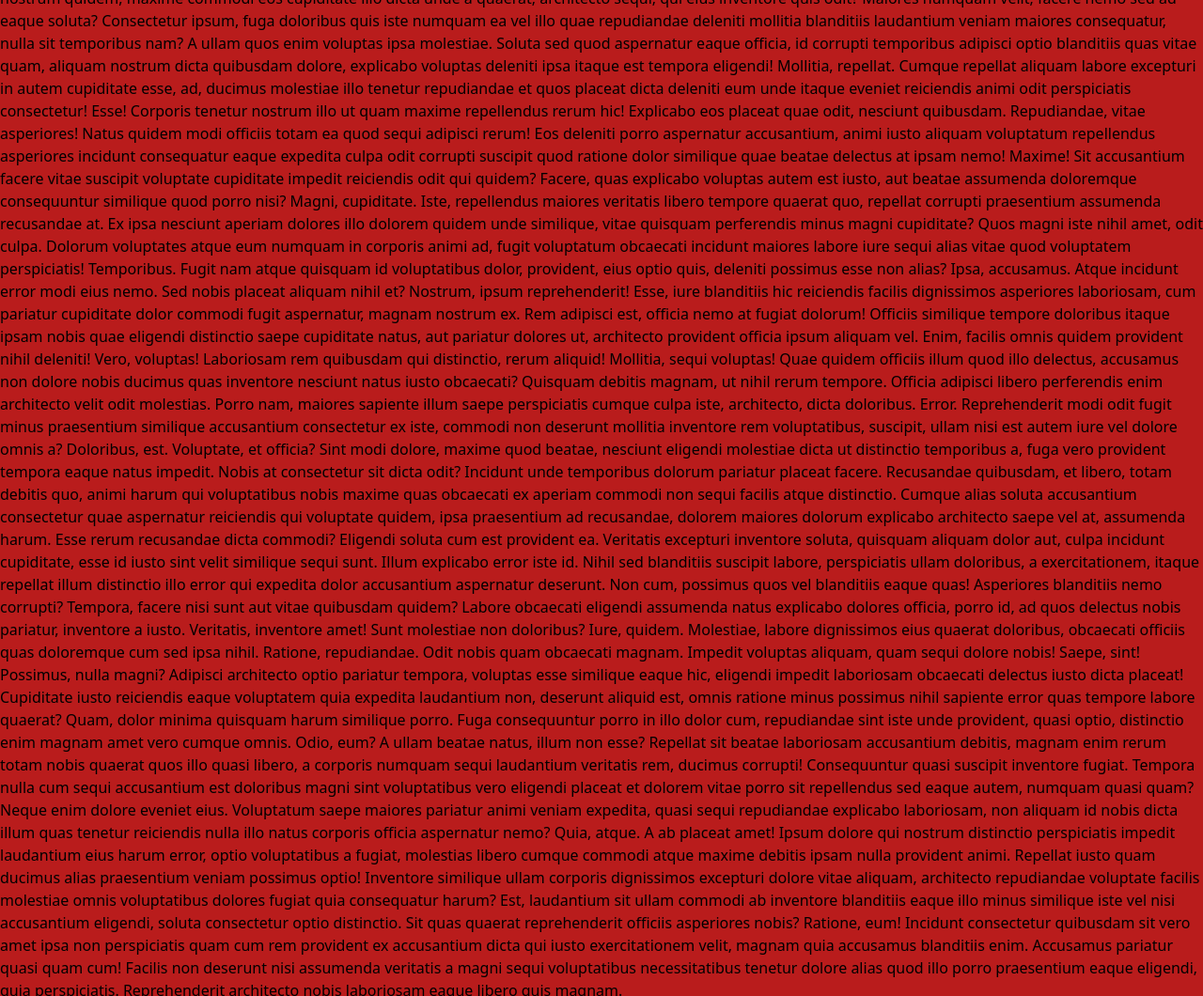
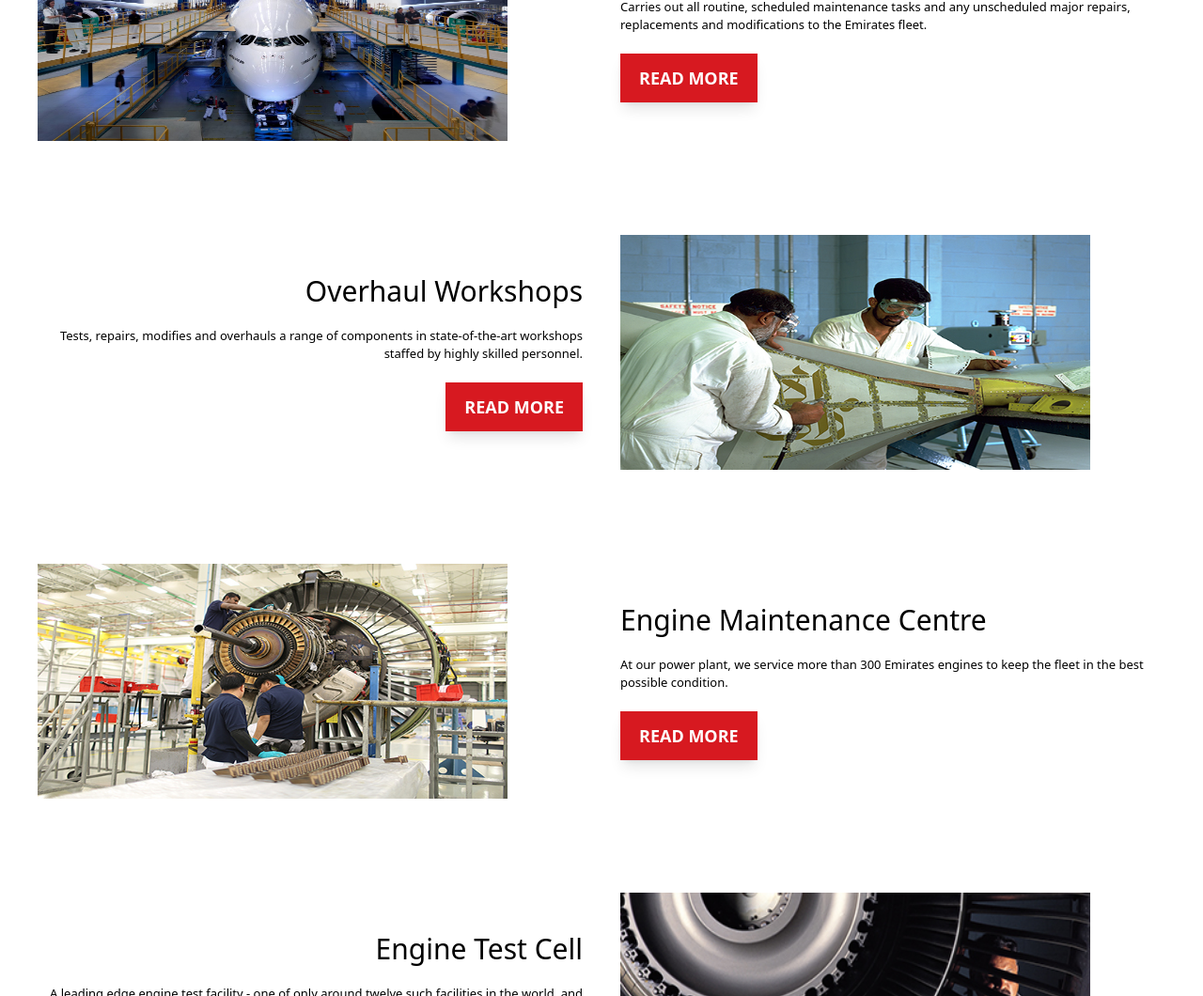
Before and after one commit to Waarith/Dervac-Emirate, a website: page src/pages/Aircraft-maintainance/aircraft.html in a window 1280 px wide. Shown: the part 1213-2273 px from the top of the page at 94% size. Drawn offline with Linux system fonts and the light colour scheme; files that its build step writes are made by us from their sources; files whose address does not match are found by name.

Commit message:
first page

```diff
--- a/src/pages/Aircraft-maintainance/aircraft.html
+++ b/src/pages/Aircraft-maintainance/aircraft.html
@@ -8,7 +8,7 @@
   <link rel="stylesheet" href="style.css">
   <link href="../../output.css" rel="stylesheet">
 </head>
-<body class="bg-red-700">
+<body>
 
 <!--  Header start here-->
 
@@ -145,7 +145,7 @@
       ></div>
       <div class="grid gap-5 px-5 md:px-14 md:pt-60 pb-20 pt-96">
         <h1 class="text-white text-4xl">Aircraft Maintenance</h1>
-        <p class="text-white text-sm md::w-[630px]">Full support for emirates fleet, and other airlines, from state-of-the-art facility in Dubai and at outstations across the world</p>
+        <p class="text-white text-sm md:w-[600px]">Full support for emirates fleet, and other airlines, from state-of-the-art facility in Dubai and at outstations across the world</p>
         <a href="../../Engineering-Equipment.html" class="">
           <button class="text-lg font-bold text-white bg-[#d71920] py-3 px-5 hover:text-[#d71920] hover:bg-white">CONTACT US</button>
         </a>
@@ -155,57 +155,123 @@
 <!-- Header ends here -->
 
 
-        <section>
-            Lorem ipsum dolor sit amet consectetur adipisicing elit. Commodi, temporibus officia. Possimus voluptates quos dolorem maxime ratione expedita porro autem accusantium dolorum? Provident officia assumenda consectetur expedita. Quo, amet ratione.
-            Quasi quam, harum consequuntur perspiciatis ea totam impedit, tempore animi neque consequatur commodi saepe odit natus sunt consectetur. Deleniti error illo maxime quos adipisci, cumque ea saepe? Facilis, veniam iusto.
-            Eaque, consectetur enim. Atque obcaecati nisi sapiente tempore. Nihil quisquam repudiandae non inventore quaerat deserunt, cupiditate nulla ipsam debitis sapiente fugit rem, sequi libero porro. Assumenda veritatis rem molestiae cupiditate!
-            Voluptas minima quasi distinctio! Ipsam, illo. Quod, eos molestias fugit voluptatum voluptatem eveniet doloribus quibusdam laborum sunt inventore excepturi aperiam, omnis eaque nam illo natus veniam nobis facere saepe quaerat.
-            Omnis itaque suscipit neque facere excepturi nesciunt, cumque, dicta reprehenderit magnam sed perspiciatis earum debitis nihil eius sint possimus magni distinctio porro nam aspernatur. Eveniet quos perspiciatis tempora officia iste?
-            Quibusdam alias consectetur debitis nam soluta facilis a? Illum, magnam deserunt consectetur at dicta veniam quis maxime accusantium repudiandae voluptatibus ullam libero! Ullam tempore itaque rerum, laboriosam reprehenderit quasi deleniti?
-            Quis esse voluptatibus deserunt corporis id tempora dolor repudiandae eveniet fugiat porro fugit cumque assumenda totam quidem, enim aliquam amet. Est adipisci corporis cum nisi beatae doloribus natus ea provident!
-            Sapiente adipisci ex, magni assumenda ipsum id! Aliquam magni reiciendis suscipit explicabo, esse quaerat aut recusandae ullam, laboriosam magnam accusantium dolor, assumenda animi dolore iusto molestiae corporis tenetur saepe et?
-            Minima expedita ratione mollitia reprehenderit alias nobis atque velit dignissimos natus modi ex, placeat sunt, ea tempore, ducimus corrupti. Ad pariatur ea cum laborum nam distinctio repellat nesciunt laudantium blanditiis?
-            Aliquid laboriosam ullam nisi cum sit laudantium quam numquam est architecto, vero odit. Saepe deleniti ullam, maxime ex accusantium, consequuntur minus nostrum recusandae dignissimos, autem porro amet sequi tempore? Officia?
-            Officiis distinctio consectetur corrupti velit tempore modi voluptas molestiae provident aperiam excepturi soluta ea quod possimus beatae fuga, nemo in. Impedit qui earum dolore cum et tenetur? Perspiciatis, tempore natus.
-            Sit praesentium repellat, natus obcaecati similique quam laboriosam, aperiam voluptatum quis impedit quia necessitatibus blanditiis deserunt non a. Provident excepturi necessitatibus eos quam adipisci tempora sapiente accusantium quisquam neque a?
-            Voluptatum ipsam odio necessitatibus, omnis incidunt magni pariatur consectetur porro ipsum inventore ab sapiente accusamus tempora minima repellendus deleniti, et quisquam quis nisi itaque! Sed eligendi facere quam sunt laudantium.
-            Cum harum, sapiente itaque vero enim ea tenetur voluptas error ducimus. Aut nisi suscipit, dolores expedita inventore delectus perspiciatis reprehenderit illo, consequuntur itaque, id tempore qui dicta debitis ipsa doloribus.
-            Quam eos cum doloribus et obcaecati quis. Accusantium, deserunt accusamus neque totam ducimus iste esse quaerat quidem cupiditate eligendi sunt minus eum, veritatis sapiente consequuntur delectus dolorem expedita modi! Quibusdam!
-            Qui iure rem dolorem laboriosam quas mollitia! Fugit molestias, sint libero possimus iste, illum optio, excepturi ea facilis nemo odit! Culpa deleniti neque voluptate quibusdam ad ut tenetur sapiente sequi!
-            Deleniti eum laborum quis ducimus quae quibusdam minima nihil blanditiis. Quidem quis sed, repellendus similique doloribus assumenda iure obcaecati magni ea nemo, quam officia amet ad architecto debitis ipsam aliquam!
-            Ipsam molestias reiciendis nostrum quidem, maxime commodi eos cupiditate illo dicta unde a quaerat, architecto sequi, qui eius inventore quis odit? Maiores numquam velit, facere nemo sed ad eaque soluta?
-            Consectetur ipsum, fuga doloribus quis iste numquam ea vel illo quae repudiandae deleniti mollitia blanditiis laudantium veniam maiores consequatur, nulla sit temporibus nam? A ullam quos enim voluptas ipsa molestiae.
-            Soluta sed quod aspernatur eaque officia, id corrupti temporibus adipisci optio blanditiis quas vitae quam, aliquam nostrum dicta quibusdam dolore, explicabo voluptas deleniti ipsa itaque est tempora eligendi! Mollitia, repellat.
-            Cumque repellat aliquam labore excepturi in autem cupiditate esse, ad, ducimus molestiae illo tenetur repudiandae et quos placeat dicta deleniti eum unde itaque eveniet reiciendis animi odit perspiciatis consectetur! Esse!
-            Corporis tenetur nostrum illo ut quam maxime repellendus rerum hic! Explicabo eos placeat quae odit, nesciunt quibusdam. Repudiandae, vitae asperiores! Natus quidem modi officiis totam ea quod sequi adipisci rerum!
-            Eos deleniti porro aspernatur accusantium, animi iusto aliquam voluptatum repellendus asperiores incidunt consequatur eaque expedita culpa odit corrupti suscipit quod ratione dolor similique quae beatae delectus at ipsam nemo! Maxime!
-            Sit accusantium facere vitae suscipit voluptate cupiditate impedit reiciendis odit qui quidem? Facere, quas explicabo voluptas autem est iusto, aut beatae assumenda doloremque consequuntur similique quod porro nisi? Magni, cupiditate.
-            Iste, repellendus maiores veritatis libero tempore quaerat quo, repellat corrupti praesentium assumenda recusandae at. Ex ipsa nesciunt aperiam dolores illo dolorem quidem unde similique, vitae quisquam perferendis minus magni cupiditate?
-            Quos magni iste nihil amet, odit culpa. Dolorum voluptates atque eum numquam in corporis animi ad, fugit voluptatum obcaecati incidunt maiores labore iure sequi alias vitae quod voluptatem perspiciatis! Temporibus.
-            Fugit nam atque quisquam id voluptatibus dolor, provident, eius optio quis, deleniti possimus esse non alias? Ipsa, accusamus. Atque incidunt error modi eius nemo. Sed nobis placeat aliquam nihil et?
-            Nostrum, ipsum reprehenderit! Esse, iure blanditiis hic reiciendis facilis dignissimos asperiores laboriosam, cum pariatur cupiditate dolor commodi fugit aspernatur, magnam nostrum ex. Rem adipisci est, officia nemo at fugiat dolorum!
-            Officiis similique tempore doloribus itaque ipsam nobis quae eligendi distinctio saepe cupiditate natus, aut pariatur dolores ut, architecto provident officia ipsum aliquam vel. Enim, facilis omnis quidem provident nihil deleniti!
-            Vero, voluptas! Laboriosam rem quibusdam qui distinctio, rerum aliquid! Mollitia, sequi voluptas! Quae quidem officiis illum quod illo delectus, accusamus non dolore nobis ducimus quas inventore nesciunt natus iusto obcaecati?
-            Quisquam debitis magnam, ut nihil rerum tempore. Officia adipisci libero perferendis enim architecto velit odit molestias. Porro nam, maiores sapiente illum saepe perspiciatis cumque culpa iste, architecto, dicta doloribus. Error.
-            Reprehenderit modi odit fugit minus praesentium similique accusantium consectetur ex iste, commodi non deserunt mollitia inventore rem voluptatibus, suscipit, ullam nisi est autem iure vel dolore omnis a? Doloribus, est.
-            Voluptate, et officia? Sint modi dolore, maxime quod beatae, nesciunt eligendi molestiae dicta ut distinctio temporibus a, fuga vero provident tempora eaque natus impedit. Nobis at consectetur sit dicta odit?
-            Incidunt unde temporibus dolorum pariatur placeat facere. Recusandae quibusdam, et libero, totam debitis quo, animi harum qui voluptatibus nobis maxime quas obcaecati ex aperiam commodi non sequi facilis atque distinctio.
-            Cumque alias soluta accusantium consectetur quae aspernatur reiciendis qui voluptate quidem, ipsa praesentium ad recusandae, dolorem maiores dolorum explicabo architecto saepe vel at, assumenda harum. Esse rerum recusandae dicta commodi?
-            Eligendi soluta cum est provident ea. Veritatis excepturi inventore soluta, quisquam aliquam dolor aut, culpa incidunt cupiditate, esse id iusto sint velit similique sequi sunt. Illum explicabo error iste id.
-            Nihil sed blanditiis suscipit labore, perspiciatis ullam doloribus, a exercitationem, itaque repellat illum distinctio illo error qui expedita dolor accusantium aspernatur deserunt. Non cum, possimus quos vel blanditiis eaque quas!
-            Asperiores blanditiis nemo corrupti? Tempora, facere nisi sunt aut vitae quibusdam quidem? Labore obcaecati eligendi assumenda natus explicabo dolores officia, porro id, ad quos delectus nobis pariatur, inventore a iusto.
-            Veritatis, inventore amet! Sunt molestiae non doloribus? Iure, quidem. Molestiae, labore dignissimos eius quaerat doloribus, obcaecati officiis quas doloremque cum sed ipsa nihil. Ratione, repudiandae. Odit nobis quam obcaecati magnam.
-            Impedit voluptas aliquam, quam sequi dolore nobis! Saepe, sint! Possimus, nulla magni? Adipisci architecto optio pariatur tempora, voluptas esse similique eaque hic, eligendi impedit laboriosam obcaecati delectus iusto dicta placeat!
-            Cupiditate iusto reiciendis eaque voluptatem quia expedita laudantium non, deserunt aliquid est, omnis ratione minus possimus nihil sapiente error quas tempore labore quaerat? Quam, dolor minima quisquam harum similique porro.
-            Fuga consequuntur porro in illo dolor cum, repudiandae sint iste unde provident, quasi optio, distinctio enim magnam amet vero cumque omnis. Odio, eum? A ullam beatae natus, illum non esse?
-            Repellat sit beatae laboriosam accusantium debitis, magnam enim rerum totam nobis quaerat quos illo quasi libero, a corporis numquam sequi laudantium veritatis rem, ducimus corrupti! Consequuntur quasi suscipit inventore fugiat.
-            Tempora nulla cum sequi accusantium est doloribus magni sint voluptatibus vero eligendi placeat et dolorem vitae porro sit repellendus sed eaque autem, numquam quasi quam? Neque enim dolore eveniet eius.
-            Voluptatum saepe maiores pariatur animi veniam expedita, quasi sequi repudiandae explicabo laboriosam, non aliquam id nobis dicta illum quas tenetur reiciendis nulla illo natus corporis officia aspernatur nemo? Quia, atque.
-            A ab placeat amet! Ipsum dolore qui nostrum distinctio perspiciatis impedit laudantium eius harum error, optio voluptatibus a fugiat, molestias libero cumque commodi atque maxime debitis ipsam nulla provident animi.
-            Repellat iusto quam ducimus alias praesentium veniam possimus optio! Inventore similique ullam corporis dignissimos excepturi dolore vitae aliquam, architecto repudiandae voluptate facilis molestiae omnis voluptatibus dolores fugiat quia consequatur harum?
-            Est, laudantium sit ullam commodi ab inventore blanditiis eaque illo minus similique iste vel nisi accusantium eligendi, soluta consectetur optio distinctio. Sit quas quaerat reprehenderit officiis asperiores nobis? Ratione, eum!
-            Incidunt consectetur quibusdam sit vero amet ipsa non perspiciatis quam cum rem provident ex accusantium dicta qui iusto exercitationem velit, magnam quia accusamus blanditiis enim. Accusamus pariatur quasi quam cum!
-            Facilis non deserunt nisi assumenda veritatis a magni sequi voluptatibus necessitatibus tenetur dolore alias quod illo porro praesentium eaque eligendi, quia perspiciatis. Reprehenderit architecto nobis laboriosam eaque libero quis magnam.
+        <section class="bg-white px-5 md:px-10">
+            <div class="space-y-5 py-20">
+              <!-- line Maintenance -->
+              <div class="grid md:grid-cols-2 md:text-end gap-10 py-10 pt-10">
+
+                <div class="flex-col space-y-5 flex md:items-end justify-center">
+                  <h1 class="text-3xl">Line Maintenance</h1>
+                  <p class="font-light md::w-[500px] text-[13px]">
+                    Technical support for aircraft and engines, and aircraft cabin maintenance and refurbishment. We work 24 hours, seven days a week at our state-of-the-art facility in Dubai and at our network of outstations
+                  </p>
+                  <div style="background-image: url(../../images/line\ maintenace.jpg); background-size: cover; background-position: center;" class="py-20 w-full md:hidden">
+                    <!-- <img src="../../images/line maintenace.jpg" alt="" class="w-full h-40 md:hidden"> -->
+                  </div>
+                    <a href="./line.html" class="">
+                      <button class="text-lg font-bold text-white bg-[#d71920] py-3 px-5 hover:text-[#d71920] hover:bg-white shadow-lg">READ MORE</button>
+                    </a>
+                </div>
+                <div>
+                  <img src="../../images/line maintenace.jpg" alt="" class="md:w-[500px] md:h-[250px] hidden md:flex">
+                </div>
+              </div>
+              <!-- BASE MAINTENANCE  -->
+              <div class="grid md:grid-cols-2 gap-10 py-10">
+                <div>
+                  <img src="../../images/base-maintenance.jpg" alt="" class="md:w-[500px] md:h-[250px] hidden md:flex">
+                </div>
+                <div class="flex-col space-y-5 flex justify-center">
+                  <h1 class="text-3xl">Base Maintenance</h1>
+                  <p class="font-light md::w-[500px] text-[13px]">
+                    Carries out all routine, scheduled maintenance tasks and any unscheduled major repairs, replacements and modifications to the Emirates fleet.
+                  </p>
+                  <div style="background-image: url(../../images/base-maintenance.jpg); background-size: cover; background-position: center;" class="py-20 w-full md:hidden">
+                    <!-- <img src="../../images/line maintenace.jpg" alt="" class="w-full h-40 md:hidden"> -->
+                  </div>
+                    <a href="./base.html" class="">
+                      <button class="text-lg font-bold text-white bg-[#d71920] py-3 px-5 hover:text-[#d71920] hover:bg-white shadow-lg">READ MORE</button>
+                    </a>
+                </div>
+
+              </div>
+              <!-- Overhaul workshops -->
+              <div class="grid md:grid-cols-2 md:text-end gap-10 py-10 pt-10">
+
+                <div class="flex-col space-y-5 flex md:items-end justify-center">
+                  <h1 class="text-3xl">Overhaul Workshops</h1>
+                  <p class="font-light md::w-[500px] text-[13px]">
+                    Tests, repairs, modifies and overhauls a range of components in state-of-the-art workshops staffed by highly skilled personnel.
+                  </p>
+                  <div style="background-image: url(../../images/overhaul-workhop.jpg); background-size: cover; background-position: center;" class="py-20 w-full md:hidden">
+                    <!-- <img src="../../images/line maintenace.jpg" alt="" class="w-full h-40 md:hidden"> -->
+                  </div>
+                    <a href="./Overhaul.html" class="">
+                      <button class="text-lg font-bold text-white bg-[#d71920] py-3 px-5 hover:text-[#d71920] hover:bg-white shadow-lg">READ MORE</button>
+                    </a>
+                </div>
+                <div>
+                  <img src="../../images/overhaul-workhop.jpg" alt="" class="md:w-[500px] md:h-[250px] hidden md:flex">
+                </div>
+              </div>
+              <!-- engine maintenance centre -->
+              <div class="grid md:grid-cols-2 gap-10 py-10">
+                <div>
+                  <img src="../../images/engine-mainteneace.jpg" alt="" class="md:w-[500px] md:h-[250px] hidden md:flex">
+                </div>
+                <div class="flex-col space-y-5 flex justify-center">
+                  <h1 class="text-3xl">Engine Maintenance Centre</h1>
+                  <p class="font-light md::w-[500px] text-[13px]">
+                    At our power plant, we service more than 300 Emirates engines to keep the fleet in the best possible condition.
+                  </p>
+                  <div style="background-image: url(../../images/engine-mainteneace.jpg); background-size: cover; background-position: center;" class="py-20 w-full md:hidden">
+                    <!-- <img src="../../images/line maintenace.jpg" alt="" class="w-full h-40 md:hidden"> -->
+                  </div>
+                    <a href="./Maintenance.html" class="">
+                      <button class="text-lg font-bold text-white bg-[#d71920] py-3 px-5 hover:text-[#d71920] hover:bg-white shadow-lg">READ MORE</button>
+                    </a>
+                </div>
+
+              </div>
+              <!-- engine test call -->
+              <div class="grid md:grid-cols-2 md:text-end gap-10 py-10 pt-10">
+
+                <div class="flex-col space-y-5 flex md:items-end justify-center">
+                  <h1 class="text-3xl">Engine Test Cell</h1>
+                  <p class="font-light md::w-[500px] text-[13px]">
+                    A leading edge engine test facility - one of only around twelve such facilities in the world, and the largest test facility of its kind in the Middle East.
+                  </p>
+                  <div style="background-image: url(../../images/engine-test-call.jpg); background-size: cover; background-position: center;" class="py-20 w-full md:hidden">
+                    <!-- <img src="../../images/line maintenace.jpg" alt="" class="w-full h-40 md:hidden"> -->
+                  </div>
+                    <a href="./Text.html" class="">
+                      <button class="text-lg font-bold text-white bg-[#d71920] py-3 px-5 hover:text-[#d71920] hover:bg-white shadow-lg">READ MORE</button>
+                    </a>
+                </div>
+                <div>
+                  <img src="../../images/engine-test-call.jpg" alt="" class="md:w-[500px] md:h-[250px] hidden md:flex">
+                </div>
+              </div>
+              <!-- aircraft Apperance centre -->
+              <div class="grid md:grid-cols-2 gap-10 py-10">
+                <div>
+                  <img src="../../images/aircraft-centre.jpg" alt="" class="md:w-[500px] md:h-[250px] hidden md:flex">
+                </div>
+                <div class="flex-col space-y-5 flex justify-center">
+                  <h1 class="text-3xl">Aircraft Appearance Centre</h1>
+                  <p class="font-light md::w-[500px] text-[13px]">
+                    We keep our aircraft looking great inside and out. The Aircraft Appearance Centre is divided into a paint hangar, paint workshop, and a graphics and decal shop.
+                  </p>
+                  <div style="background-image: url(../../images/aircraft-centre.jpg); background-size: cover; background-position: center;" class="py-20 w-full md:hidden">
+                    <!-- <img src="../../images/line maintenace.jpg" alt="" class="w-full h-40 md:hidden"> -->
+                  </div>
+                    <a href="./Apperance.html" class="">
+                      <button class="text-lg font-bold text-white bg-[#d71920] py-3 px-5 hover:text-[#d71920] hover:bg-white shadow-lg">READ MORE</button>
+                    </a>
+                </div>
+
+              </div>
+            </div>
         </section>
 
 
```
Also changed, not shown: src/images/aircraft-centre.jpg (added), src/images/base-maintenance.jpg (added), src/images/engine-mainteneace.jpg (added), src/images/engine-test-call.jpg (added), src/images/line maintenace.jpg (added), src/images/overhaul-workhop.jpg (added), src/output.css.
